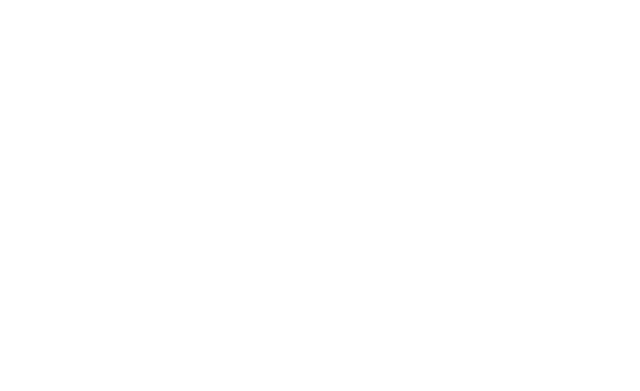
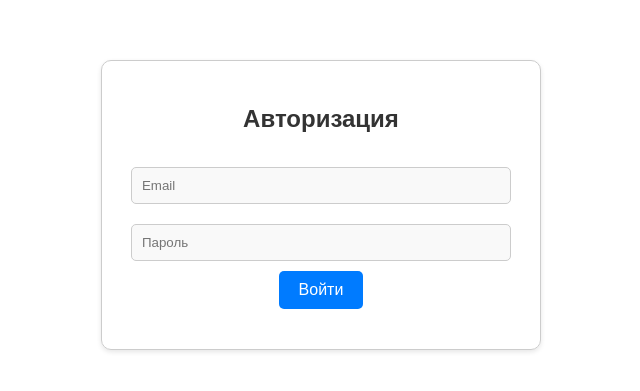
Before and after one commit to WhatKindOfPhrasesDoYouUse/HotelFrontend, a React (Vite) app: page /login in a window 1280 px wide. Before the commit this address had no page. Shown: the part 195-586 px from the top of the page, without its empty margins (319-959 px from the left). Built offline with nearby package versions, Linux system fonts and the light colour scheme.

Commit message:
добавил авторизацию пользователя

```diff
--- a/package.json
+++ b/package.json
@@ -10,7 +10,9 @@
     "preview": "vite preview"
   },
   "dependencies": {
+    "axios": "^1.8.4",
     "bootstrap": "^5.3.3",
+    "jwt-decode": "^4.0.0",
     "react": "^19.0.0",
     "react-dom": "^19.0.0",
     "react-router-dom": "^7.3.0"
--- a/src/App.jsx
+++ b/src/App.jsx
@@ -2,6 +2,7 @@ import { BrowserRouter as Router, Routes, Route } from "react-router-dom";
 import "./App.css";
 import HotelList from "./components/HotelList.jsx";
 import RoomList from "./components/RoomList.jsx";
+import Login from "./components/Login.jsx";
 
 function App() {
     return (
@@ -10,6 +11,7 @@ function App() {
                 <Routes>
                     <Route path="/hotels" element={<HotelList />} />
                     <Route path="/hotels/:hotelId/rooms" element={<RoomList />} />
+                    <Route path="/login" element={<Login />} />
                 </Routes>
             </div>
         </Router>
--- /dev/null
+++ b/src/components/Login.jsx
@@ -0,0 +1,122 @@
+import {useState} from "react";
+import {Link, useNavigate} from "react-router-dom";
+import axios from "axios";
+
+function Login() {
+    const [email, setEmail] = useState("");
+    const [password, setPassword] = useState("");
+    const [error, setError] = useState("");
+    const [loading, setLoading] = useState(false);
+    const navigate = useNavigate();
+
+    const handleLogin = async () => {
+        try {
+            setError("");
+            setLoading(true);
+
+            const response = await axios.post("http://localhost:5221/api/auths/login", {
+                email,
+                password
+            });
+
+            const token = response.data.token;
+
+            if (token) {
+                localStorage.setItem("token", token);
+                console.log("Токен аутентификации: " + token);
+                navigate("/hotels");
+            } else {
+                console.error("Токен аутентификации не получен");
+            }
+        } catch (error) {
+            if (error.response) {
+                switch (error.response.status) {
+                    case 400:
+                        setError("Email и пароль обязательны.");
+                        break;
+                    case 404:
+                        setError("Пользователь не найден.");
+                        break;
+                    case 401:
+                        setError("Неверный email или пароль.");
+                        break;
+                    case 500:
+                        setError(error.response.data.message || "Внутренняя ошибка сервера");
+                        break;
+                    default:
+                        setError("Произошла неизвестная ошибка");
+                }
+            } else {
+                setError("Ошибка сети или сервер недоступен");
+            }
+        } finally {
+            setLoading(false);
+        }
+    };
+
+    return (
+        <div style={styles.container}>
+            <h2>Авторизация</h2>
+            {error && <p style={styles.error}>{error}</p>}
+            {loading && <p>Загрузка...</p>}
+            <input type="email" placeholder="Email" value={email} onChange={(e) => setEmail(e.target.value)} style={styles.input} />
+            <input type="password" placeholder="Пароль" value={password} onChange={(e) => setPassword(e.target.value)} style={styles.input} />
+            <div style={styles.buttonContainer}>
+                <button onClick={handleLogin} disabled={loading} style={styles.loginButton}>
+                    {loading ? "Вход..." : "Войти"}
+                </button>
+            </div>
+            <div style={{ marginTop: '20px' }}>
+{/*                <Link to="/register">
+                    <button style={styles.registerButton}>Регистрация</button>
+                </Link>*/}
+            </div>
+        </div>
+    );
+}
+
+const styles = {
+    container: {
+        padding: '20px',
+        maxWidth: '400px',
+        margin: '0 auto',
+        border: '1px solid #ccc',
+        borderRadius: '10px',
+        boxShadow: '0 2px 5px rgba(0, 0, 0, 0.1)',
+        textAlign: 'center'
+    },
+    error: {color: "red"},
+    input: {
+        width: '90%',
+        padding: '10px',
+        margin: '10px 0',
+        borderRadius: '5px',
+        border: '1px solid #ccc',
+        backgroundColor: '#f9f9f9',
+        color: '#333'
+    },
+    buttonContainer: {
+        display: 'flex',
+        justifyContent: 'center',
+        marginBottom: '20px'
+    },
+    loginButton: {
+        padding: '10px 20px',
+        backgroundColor: '#007bff',
+        color: '#fff',
+        border: 'none',
+        borderRadius: '5px',
+        cursor: 'pointer'
+    },
+    registerButton: {
+        padding: '10px 20px',
+        backgroundColor: '#ff9800',
+        color: '#fff',
+        border: 'none',
+        borderRadius: '5px',
+        cursor: 'pointer',
+        width: '100%'
+    }
+};
+
+export default Login;
```
Also changed, not shown: 1 other file (tests, documents, lock files or other folders).
